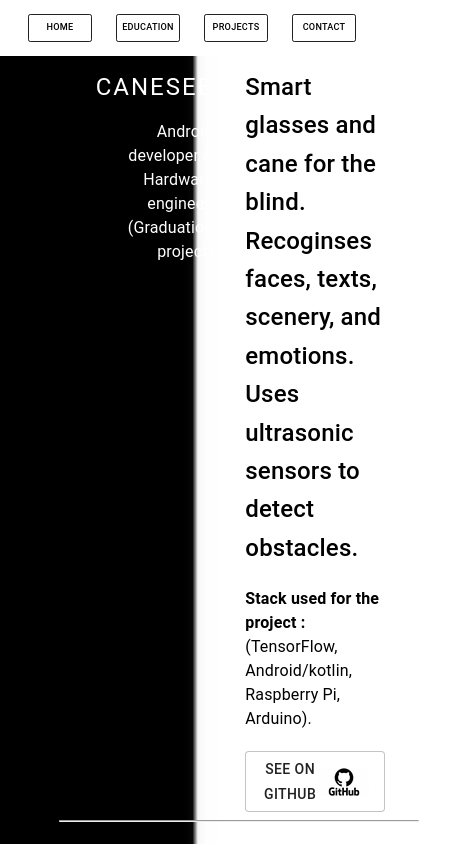
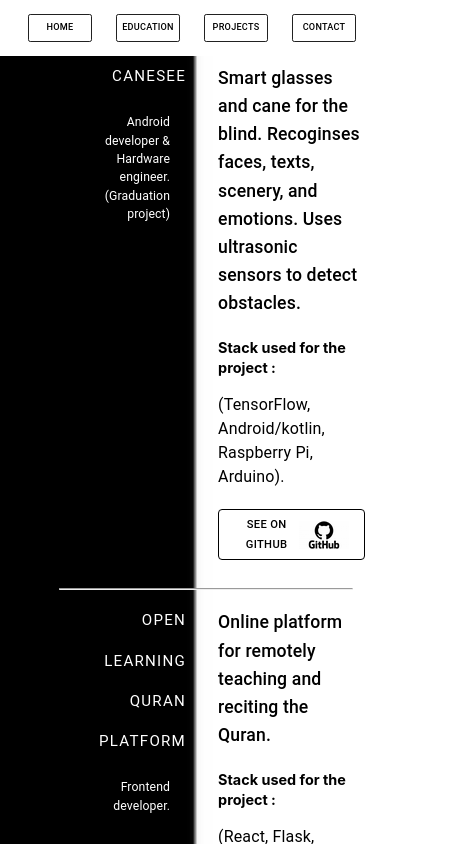
Before and after one commit to yossef-khaled/yossef-khaled.github.io, a React (Create React App) app: page /projects in a window 390 px wide. Shown: the top 844 px of the page, 455 px wide, since content can reach past the window. Built offline with nearby package versions, Linux system fonts and the light colour scheme.

Commit message:
Use mui media query to make Project component  responsive.

```diff
--- a/src/Components/ProjectComponent/Project.jsx
+++ b/src/Components/ProjectComponent/Project.jsx
@@ -1,79 +1,124 @@
 //Import from material-ui
 import Container from '@material-ui/core/Container';
-import { withStyles } from '@material-ui/core/styles';
 import Typography from '@material-ui/core/Typography';
 import Button from '@material-ui/core/Button';
+import { useMediaQuery, makeStyles, useTheme } from '@material-ui/core';
 
 //Import data
 import githubLogo from "../../Shared/images/github-logo.png";
 
-//Others
-import { PropTypes } from 'prop-types';
-
-const styles = {
+const useStyles = makeStyles(theme => ({
     mainContainer: {
         width: "100%",
+        display: "table",
+    },
+    titleContainer: {
+        float: "left",
+        textAlign: "right",
+        display: "table-cell",
+        fontSize: "90%",
+        [theme.breakpoints.up('md')]: {
+            width: "25%",
+        },
+        [theme.breakpoints.up('lg')]: {
+            marginLeft: "6rem",
+            width: "45%",
+            fontSize: "150%"
+        },
+
     },
     projectTitle: {
-        fontSize: "150%",
+        fontSize: "105%",
+        width: "45%",
     },
-    titleContainer: {
+    roleContainer: {
+        marginLeft: "5rem",
         textAlign: "right",
-        display: "table-cell",
-        width: "35%",
+        float: "right",
+        [theme.breakpoints.up('sm')]: {
+            width: "150%"
+        },
     },
     descriptionContainer: {
-        marginLeft: "50%",
+        float: "left",
+        display: "inline-block",
         textAlign: "left",
-        display: "table-cell",
-        width: "40%",
+        [theme.breakpoints.up('md')]: {
+        },
+        [theme.breakpoints.up('lg')]: {
+
+            width: "90%",
+            fontSize: "130%"
+        },
+    },
+    description: {
+        fontSize: "110%",
+        marginTop: "0.5rem"
+    },
+    role: {
+        fontSize: "85%",
+    },
+    stackPhrase: {
+        fontSize: "90%"
+    },
+    stack: {
+        marginTop: "1rem"
+    },
+    btnLink: {
+        textDecoration: "none",
     },
     projectButton: {
-        textDecoration: "none"
-    }
-}
+        fontSize: "65%",
+        [theme.breakpoints.down('sm')]: {
+            fontSize: "70%"
+        },
+    },
+}));
 
 function Project(props) {
 
-    const {classes} = props;
+    const classes = useStyles();
+
+    //To use the media query for conditional rendering we can use 'isMeduim' (or whatever screen size) as :
+    //const theme = useTheme();
+    //const isMeduim = useMediaQuery(theme.breakpoints.up('md'));
 
     return (
-         <Container className={classes.mainContainer}>
-            <Container maxWidth="sm" className={classes.titleContainer}>
-                <Typography variant="overline" className={classes.projectTitle} style={{fontSize: props.fontSize}}>
+         <div className={classes.mainContainer} style={{float: props.projectFloat}}>
+            <Container className={classes.titleContainer} style={{width: props.titleWidth, textAlign: props.titlePosition}}>
+                <Typography variant="overline" className={classes.projectTitle}>
                     {props.projectName}
                 </Typography>
-                <Typography>
-                    {props.role}
-                </Typography>
+                <br/>
+                <br/>
+                <Container className={classes.roleContainer} style={{textAlign: props.rolePosition}}>
+                    <Typography className={classes.role}>
+                        {props.role}
+                    </Typography>
+                </Container>
             </Container>
-            <Container maxWidth="sm" className={classes.descriptionContainer}>
-                <Typography variant="h6" style={{color: props.textColor, fontSize: props.fontSize}}>
+            <Container maxWidth="sm" className={classes.descriptionContainer} style={{width: props.descriptionWidth}}>
+                <Typography variant="h6" className={classes.description} style={{color: props.textColor}}>
                     {props.projectDescription}
                 </Typography>
                 <br/>
-                <Typography style={{color: props.textColor}}>
-                    <strong>
+                <strong className={classes.stackPhrase} style={{color: props.textColor}}>
                     Stack used for the project :
-                    </strong>
-                    <br/>
+                </strong>
+                <br/>
+                <Typography className={classes.stack} style={{color: props.textColor}}>
                     {props.stack}
                 </Typography>
                 <br/>
-                <a href={props.link} className={classes.projectButton}>
-                    <Button variant="outlined" style={{backgroundColor: "white"}} disableElevation>
+                <a href={props.link} className={classes.btnLink}>
+                    <Button variant="outlined" className={classes.projectButton} style={{borderColor: props.textColor, color: props.textColor}} disableElevation>
                         See on Github
-                        <img src={githubLogo}/>
+                        <img src={props.githubLogo}/>
                     </Button>
                 </a>
             </Container>
-         </Container>
+         </div>
     );
 }
 
-
-Project.propTypes = {
-    classes: PropTypes.object.isRequired,
-};
-
-export default withStyles(styles)(Project);
+export default Project;
--- a/src/Components/ProjectsComponent/Projects.jsx
+++ b/src/Components/ProjectsComponent/Projects.jsx
@@ -12,13 +12,15 @@ import Header from '../HeaderComponent/Header';
 //Import data
 import bWVertically from '../../Shared/images/black-white-vertically.jpg';
 import PROJECTS_DATA from '../../Shared/Data/Projects';
+import githubLogo from '../../Shared/images/github-logo.png';
 
 //Others
 import { PropTypes } from 'prop-types';
 
 const styles = {
     horizontalLine: {
-        width: "100%",
+        width: "75%",
+        position: "absolute",
     }
     //TODO :
     // 1- Make the background image width responsive.
@@ -41,10 +43,16 @@ function Projects(props) {
                          stack={project.stack}
                          role={project.myRole}
                          link={project.link}
+                         githubLogo={githubLogo}
                          textColor='#000000'
                          fontSize='150%'
+                         descriptionWidth="50%"
+                         titleWidth="40%"
+                         titlePosition="right"
                 />
+                <br/>
                 {project.id != PROJECTS_DATA.length && <hr className={classes.horizontalLine}/>}
+                <br/>
             </>
         )
     });
```
